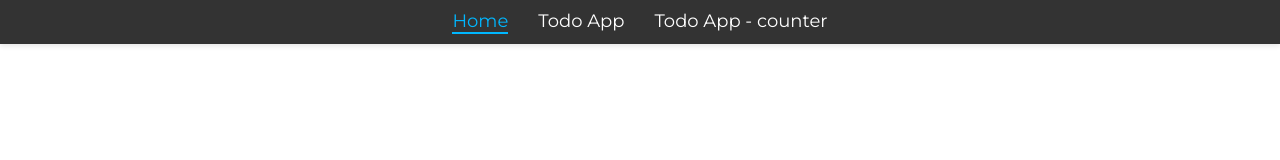
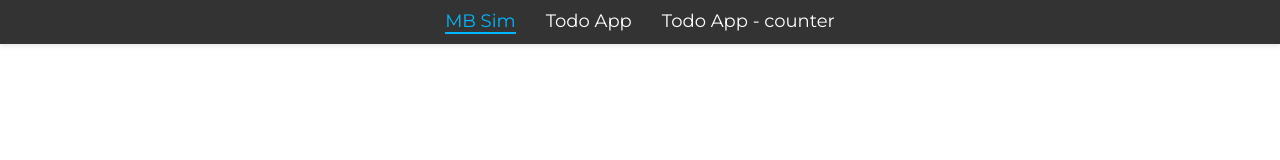
Before and after one commit to rcsilva211/todo-react, a React (Create React App) app: page / in a window 1280 px wide. Shown: the top 160 px of the page. Built offline with nearby package versions, Linux system fonts and the light colour scheme.

Commit message:
feat(master): document title fix

```diff
--- a/src/App.js
+++ b/src/App.js
@@ -12,7 +12,7 @@ function App() {
         <ul className="navbar-links">
           <li>
             <NavLink to="/" className={({ isActive }) => (isActive ? 'navbar-item active-link' : 'navbar-item')}>
-              Home
+              MB Sim
             </NavLink>
           </li>
           <li>
--- a/src/components3/ATM/ATM.js
+++ b/src/components3/ATM/ATM.js
@@ -1,4 +1,4 @@
-import React, { useState } from 'react';
+import React, { useState, useEffect } from 'react';
 import { useDispatch, useSelector } from 'react-redux';
 import { decrement, increment } from '../../slice/counterSlice';
 import './ATM.css';
@@ -16,6 +16,10 @@ const ATM = () => {
       setInputValue('');
     }
   };
+
+  useEffect(() => {
+    document.title = balance === 0 ? `MB Simulator` : `Na conta: ${balance}€`;
+  }, [balance]);
 
   const handleWithdraw = () => {
     if (inputValue < 0) {
```
